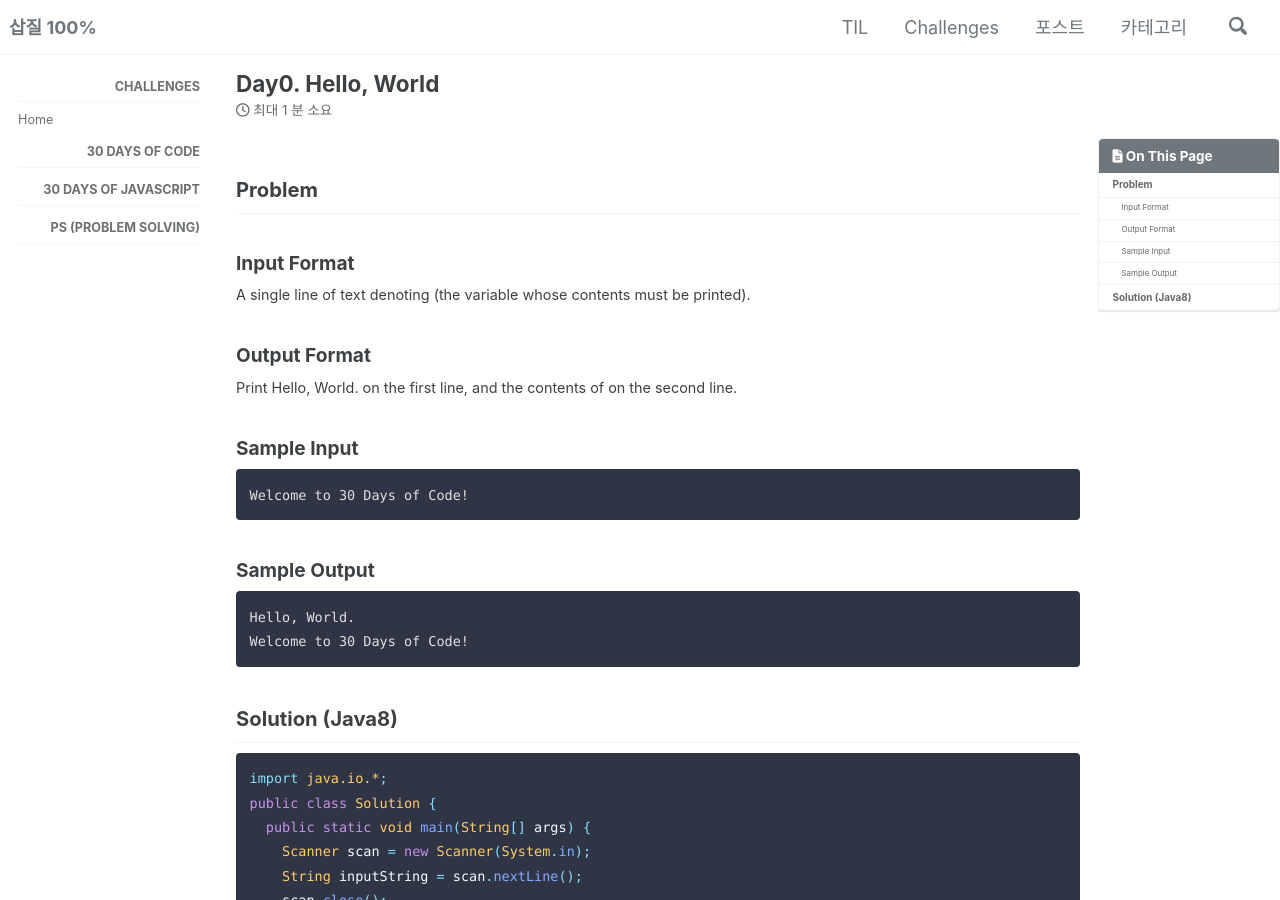
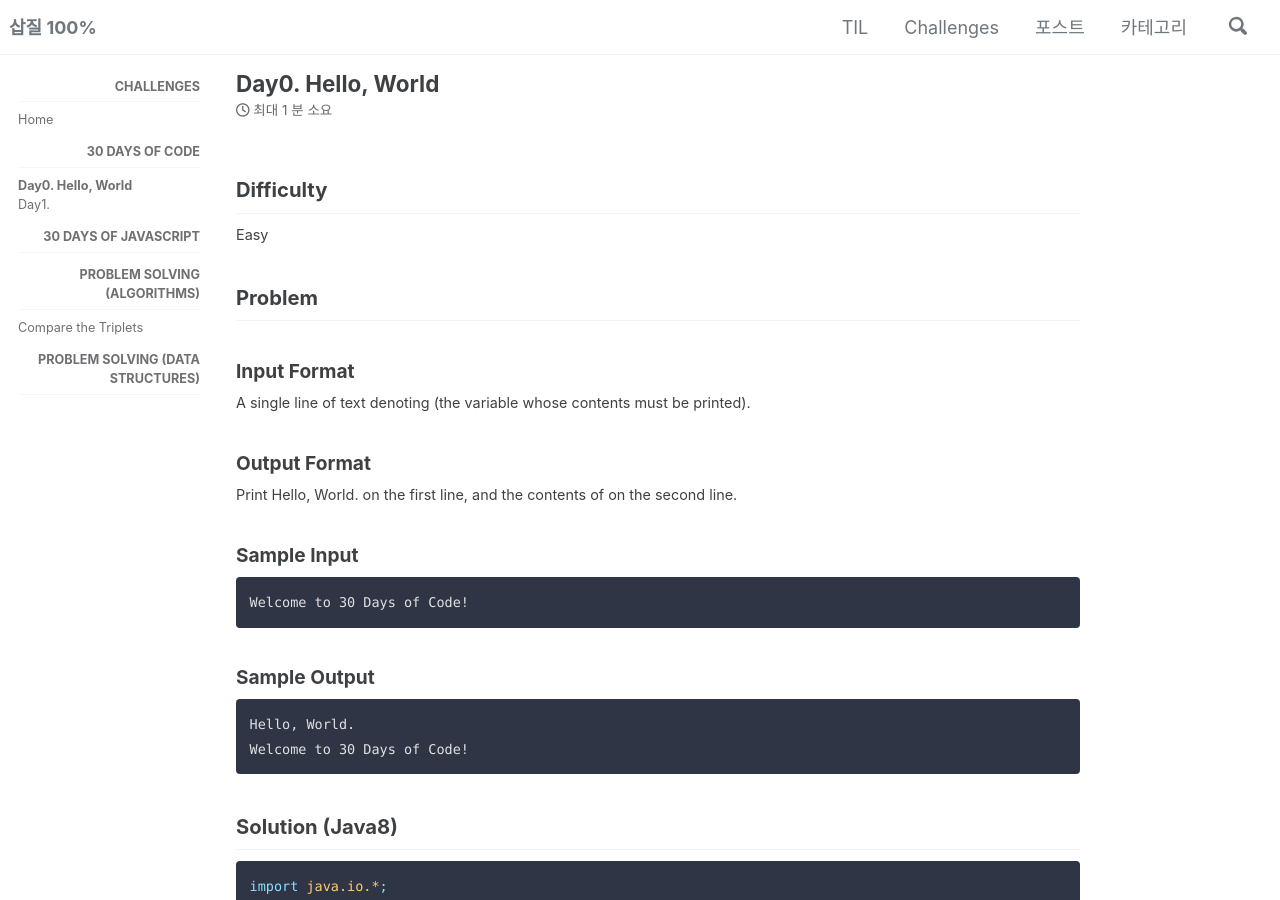
Before and after one commit to joy808/joy808.github.io, a Jekyll site: the page built from _docs/_challenges/30daysofcode/day0-hello-word.md, in a window 1280 px wide and 900 px high. Built offline with Jekyll 4.4.1, drawn with Linux system fonts in a browser that asks for light colours; cached includes are drawn as plain includes; nearby versions of some CDN libraries; comment, search, counter and statistics services are not loaded; some of the changed lines change nothing that is shown.

Commit message:
Add compare-the-triplets.md

````diff
--- a/_data/navigation.yml
+++ b/_data/navigation.yml
@@ -40,9 +40,17 @@
         url: /challenges/home/
   - title: 30 Days of Code
     children:
+      - title: Day0. Hello, World
+        url: /challenges/30daysofcode/day0-hello-word
+      - title: Day1.
+        url: /challenges/home/#
   - title: 30 Days of JavaScript
     children:
-  - title: PS (Problem Solving)
+  - title: Problem Solving (Algorithms)
+    children:
+      - title: Compare the Triplets
+        url: /challenges/ps-algorithms/compare-the-triplets
+  - title: Problem Solving (Data Structures)
     children:
 
 # project documentation links
--- a/_docs/_challenges/30daysofcode/day0-hello-word.md
+++ b/_docs/_challenges/30daysofcode/day0-hello-word.md
@@ -4,10 +4,12 @@
 last_modified_at: 2021-01-06T01:01:03+09:00
 redirect_from:
   - /theme-setup/
-toc: true
-toc_sticky: true
 ---
 
+
+## Difficulty
+
+Easy
 
 ## Problem
 
--- a/_docs/_challenges/home.md
+++ b/_docs/_challenges/home.md
@@ -12,5 +12,7 @@
   * [Day 0](/challenges/30daysofcode/day0-hello-word)
 * 30 Days Of JavaScript
   *
-* PS (Problem Solving)
+* Problem Solving (Algorithms)
+  * [Compare the Triplets](/challenges/ps-algorithms/compare-the-triplets)
+* Problem Solving (Data Structures)
   *
--- /dev/null
+++ b/_docs/_challenges/ps-algorithms/compare-the-triplets.md
@@ -0,0 +1,166 @@
+---
+title: "Compare the Triplets"
+permalink: /challenges/ps-algorithms/compare-the-triplets
+last_modified_at: 2021-01-06T01:27:25+09:00
+redirect_from:
+  - /theme-setup/
+---
+
+## Difficulty
+
+Easy
+
+## Problem
+
+>Alice and Bob each created one problem for HackerRank. A reviewer rates the two challenges, awarding points on a scale from 1 to 100 for three categories: problem clarity, originality, and difficulty.
+>
+> The rating for Alice's challenge is the triplet a = (a[0], a[1], a[2]), and the rating for Bob's challenge is the triplet b = (b[0], b[1], b[2]).
+>
+> The task is to find their comparison points by comparing a[0] with b[0], a[1] with b[1], and a[2] with b[2].
+
+앨리스와 밥이 각각 HackerRank를 위해 문제를 만들었다.
+리뷰어는 이 두 개의 챌린지(문제)에 대하여 problem clarity, originality, 그리고 difficulty 각 3개 분야 별로 1점에서 100점까지 점수를 부여한다.
+
+앨리스의 문제에 대한 점수 세 쌍은 `a = (a[0], a[1], a[2])` 이고 밥의 문제에 대한 점수 세 쌍은 `b = (b[0], b[1], b[2])` 이다.
+
+당신이 작성할 태스크는 점수 세 쌍을 각각 비교하여 앨리스와 밥의 `comparison points` 를 찾을 수 있어야 한다.
+
+> If a[i] > b[i], then Alice is awarded 1 point.
+> If a[i] < b[i], then Bob is awarded 1 point.
+> If a[i] = b[i], then neither person receives a point.
+>
+> Comparison points is the total points a person earned.
+
+`a[i] > b[i]` 인 경우 앨리스가 1점을 얻는다.
+`a[i] < b[i]` 인 경우 밥이 1점을 얻는다.
+`a[i] = b[i]` 인 경우 둘 모두 점수를 얻을 수 없다.
+
+`comparison points` 는 각 분야에서 얻은 점수의 총합이다.
+
+> Given a and b, determine their respective comparison points.
+
+a와 b가 주어지며 이들이 가질 수 있는 각각의 `comparison points`를 구하라.
+
+
+### Example
+
+```
+a = [1, 2, 3]
+b = [3, 2, 1]
+```
+
+For elements *0*, Bob is awarded a point because a[0] .
+For the equal elements a[1] and b[1], no points are earned.
+Finally, for elements 2, a[2] > b[2] so Alice receives a point.
+The return array is [1, 1] with Alice's score first and Bob's second.
+
+### Function Description
+
+Complete the function compareTriplets in the editor below.
+compareTriplets has the following parameter(s):
+
+- int a[3]: Alice's challenge rating
+- int b[3]: Bob's challenge rating
+
+### Return
+
+- int[2]: Alice's score is in the first position, and Bob's score is in the second.
+
+### Input Format
+
+The first line contains 3 space-separated integers, a[0], a[1], and a[2], the respective values in triplet a.
+The second line contains 3 space-separated integers, b[0], b[1], and b[2], the respective values in triplet b.
+
+### Constraints
+
+* 1 ≤ a[i] ≤ 100
+* 1 ≤ b[i] ≤ 100
+
+### Sample
+
+#### Sample Input 0
+```
+5 6 7
+3 6 10
+```
+
+#### Sample Output 0
+```
+1 1
+```
+
+#### Sample Input 1
+```
+17 28 30
+99 16 8
+```
+
+#### Sample Output 1
+```
+2 1
+```
+
+
+## Solution (Java8)
+
+```java
+import java.io.*;
+import java.math.*;
+import java.security.*;
+import java.text.*;
+import java.util.*;
+import java.util.concurrent.*;
+import java.util.function.*;
+import java.util.regex.*;
+import java.util.stream.*;
+import static java.util.stream.Collectors.joining;
+import static java.util.stream.Collectors.toList;
+
+public class Solution {
+
+    // Complete the compareTriplets function below.
+    static List<Integer> compareTriplets(List<Integer> a, List<Integer> b) {
+        Integer aScore = 0;
+        Integer bScore = 0;
+
+        for (int i=0; i<a.size(); i++) {
+            int diff = a.get(i) - b.get(i);
+            if (diff > 0) {
+                ++aScore;
+            } else if (diff < 0) {
+                ++bScore;
+            }
+        }
+
+        List<Integer> scores = new ArrayList<>();
+        scores.add(aScore);
+        scores.add(bScore);
+        return scores;
+    }
+
+    public static void main(String[] args) throws IOException {
+        BufferedReader bufferedReader = new BufferedReader(new InputStreamReader(System.in));
+        BufferedWriter bufferedWriter = new BufferedWriter(new FileWriter(System.getenv("OUTPUT_PATH")));
+
+        List<Integer> a = Stream.of(bufferedReader.readLine().replaceAll("\\s+$", "").split(" "))
+            .map(Integer::parseInt)
+            .collect(toList());
+
+        List<Integer> b = Stream.of(bufferedReader.readLine().replaceAll("\\s+$", "").split(" "))
+            .map(Integer::parseInt)
+            .collect(toList());
+
+        List<Integer> result = compareTriplets(a, b);
+
+        bufferedWriter.write(
+            result.stream()
+                .map(Object::toString)
+                .collect(joining(" "))
+            + "\n"
+        );
+
+        bufferedReader.close();
+        bufferedWriter.close();
+    }
+}
+```
````
